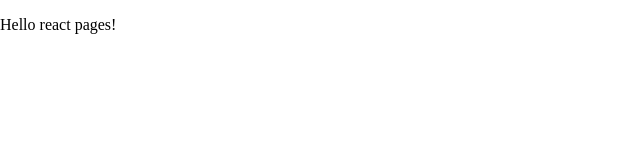
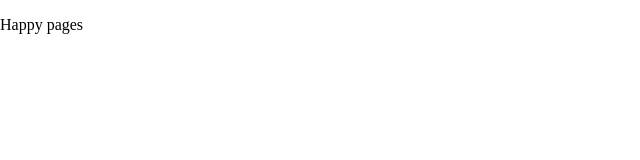
Before and after one commit to terrance00/terrance-jevon, a React app: page / in a window 1280 px wide. Shown: the top 160 px of the page, without its empty margins (0-640 px from the left). Built offline with nearby package versions, Linux system fonts and the light colour scheme.

Commit message:
Introduce paper.

```diff
--- a/package.json
+++ b/package.json
@@ -22,6 +22,7 @@
     "css-loader": "^6.7.1",
     "html-webpack-plugin": "^5.5.0",
     "mini-css-extract-plugin": "^2.6.1",
+    "paper": "^0.12.15",
     "sass": "^1.54.8",
     "sass-loader": "^13.0.2",
     "style-loader": "^3.3.1",
@@ -31,6 +32,7 @@
     "webpack-cli": "^4.10.0"
   },
   "dependencies": {
+    "@types/paper": "^0.12.3",
     "react": "^18.2.0",
     "react-dom": "^18.2.0"
   }
--- a/src/app.scss
+++ b/src/app.scss
@@ -0,0 +1,4 @@
+.page-block {
+  display:flex;
+  flex-direction: column;
+}
--- a/src/app.tsx
+++ b/src/app.tsx
@@ -3,5 +3,9 @@ import { ReactElement } from 'react';
 import './app.scss';
 
 export function App(): ReactElement {
-  return <p>Hello react pages!</p>;
+  return (
+    <div className="page-block">
+      <p>Happy pages</p>
+    </div>
+  );
 }
--- a/src/index.scss
+++ b/src/index.scss
@@ -4,3 +4,11 @@ html, body {
   margin: 0;
   padding: 0;
 }
+
+#app-root {
+  width: 100%;
+  height: 100%;
+  margin: 0;
+  padding: 0;
+  display: block;
+}
--- a/webpack.config.js
+++ b/webpack.config.js
@@ -1,17 +1,18 @@
 const HtmlWebpackPlugin = require('html-webpack-plugin');
 
 module.exports = (env) => {
+  const prod = !!env.production;
   const buildPath = `${__dirname}/docs`;
 
   const htmlPlugin = new HtmlWebpackPlugin({
-    minify: true,
+    minify: prod,
     inject: true,
-    base: '/terrance-jevon/',
+    base: prod ? '/terrance-jevon/' : '/',
     template: 'index.html'
   });
 
   return {
-    mode: 'production',
+    mode: prod ? 'production' : 'development',
     entry: './src/index.tsx',
     output: {
       path: buildPath
```
Also changed, not shown: src/components/particle-grid.component.scss (added, +9 -0 lines), src/components/particle-grid.component.tsx (added, +26 -0 lines), 3 other files (tests, documents, lock files or other folders).
